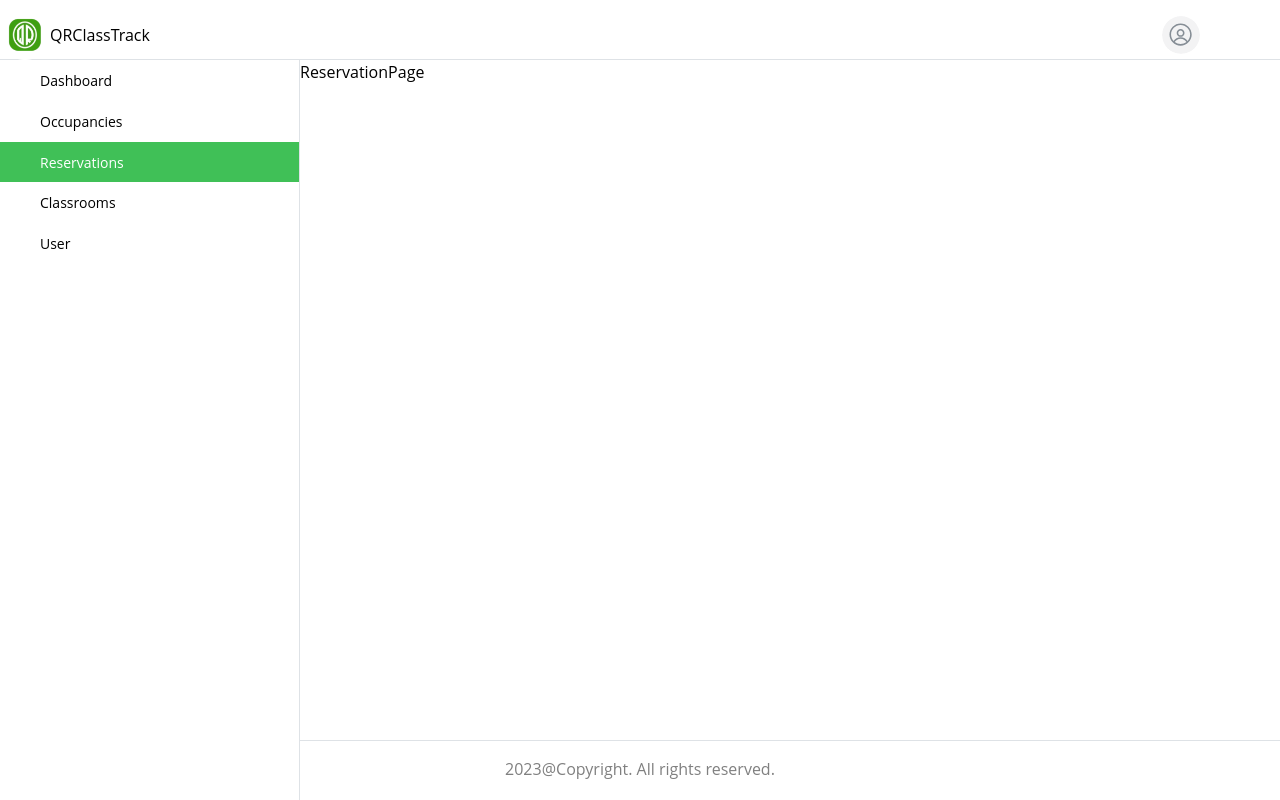
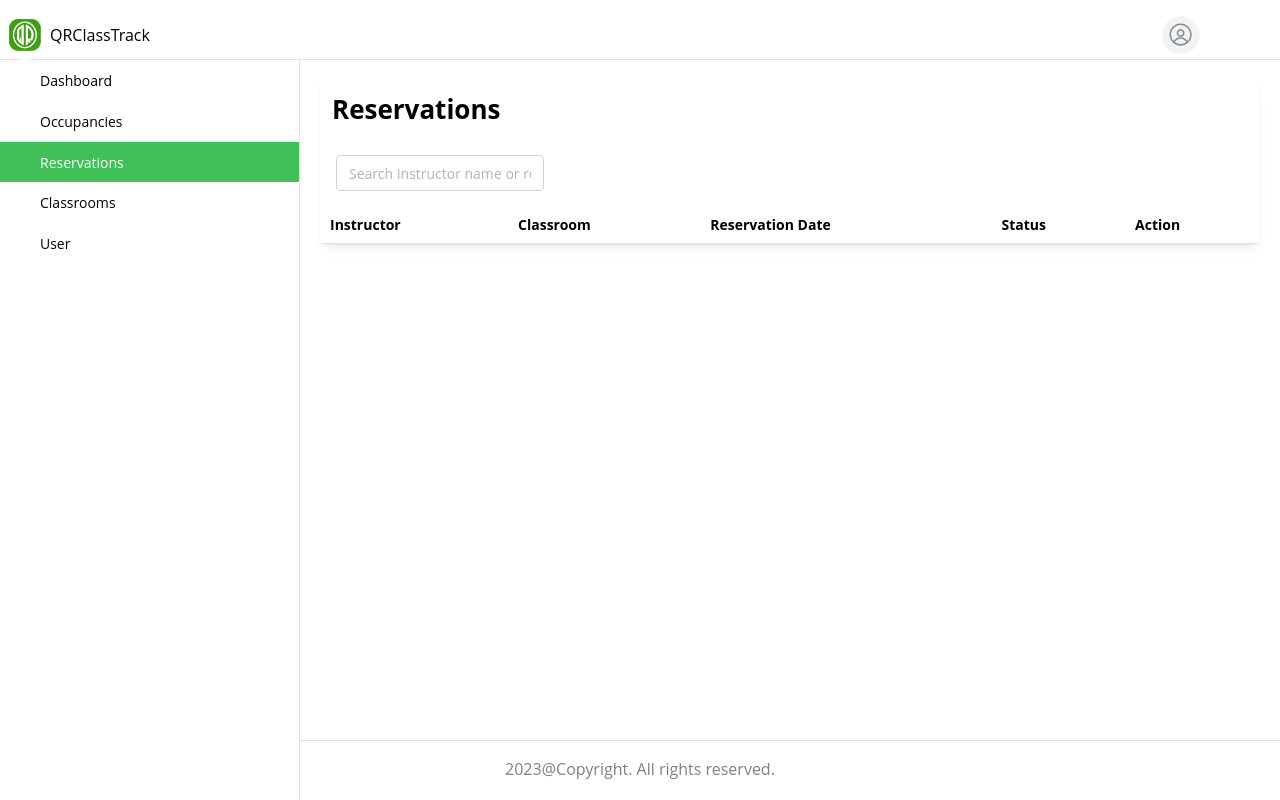
Before and after one commit to CoderJaez/WebQRClassTrack, a React (Vite) app: page /reservations in a window 1280 px wide. Built offline with nearby package versions, Linux system fonts and the light colour scheme; some icons are missing.

Commit message:
Modify Resevation features

```diff
--- a/src/pages/OccupancyPage.tsx
+++ b/src/pages/OccupancyPage.tsx
@@ -1,6 +1,5 @@
 import React, { useEffect, useState } from "react";
 import { ToastContainer, toast } from "react-toastify";
-
 import ActionButtons from "@components/utils/ActionButtons";
 import { ConfirmationDialog } from "@components/utils";
 import {
--- a/src/pages/ReservationPage.tsx
+++ b/src/pages/ReservationPage.tsx
@@ -1,7 +1,88 @@
-import React from "react";
+import React, { useEffect, useState } from "react";
+import { ToastContainer, toast } from "react-toastify";
+import ActionButtons from "@components/utils/ActionButtons";
+import { ConfirmationDialog } from "@components/utils";
+import {
+  Container,
+  Card,
+  Title,
+  TextInput,
+  Group,
+  Checkbox,
+  Text,
+  Table,
+  Avatar,
+  Badge,
+} from "@mantine/core";
+import { X } from "tabler-icons-react";
+import moment from "moment";
+import { useDisclosure } from "@mantine/hooks";
 
 const ReservationPage: React.FC = () => {
-  return <div>ReservationPage</div>;
+  const [isConfirmationDialogOpen, setConfirmationDialogOpen] = useState(false);
+  const [search, setSearch] = useState("");
+
+  const handleCloseConfirmationDialog = () => {
+    setConfirmationDialogOpen(false);
+  };
+
+  const handleConfirmAction = async () => {
+    handleCloseConfirmationDialog();
+  };
+  const onSearchHandler = (e: React.KeyboardEvent) => {
+    if (e.key === "Enter") {
+      //  fetchData(search);
+    }
+  };
+
+  return (
+    <Container fluid p="lg">
+      <ToastContainer />
+      <ConfirmationDialog
+        open={isConfirmationDialogOpen}
+        onClose={handleCloseConfirmationDialog}
+        onConfirm={handleConfirmAction}
+        title="Delete Confirmation"
+        message="Are you sure you want to proceed?"
+      />
+      <Card shadow="sm" p="md" radius="sm">
+        <Card.Section>
+          <Title order={2} p="sm">
+            Reservations
+          </Title>
+          <Group justify="space-between" m="md">
+            <TextInput
+              placeholder="Search Instructor name or room"
+              onKeyDown={onSearchHandler}
+              value={search}
+              onChange={(e: any) => setSearch(e.target.value)}
+              rightSection={
+                search !== "" ? (
+                  <X
+                    onClick={() => {
+                      setSearch("");
+                      // fetchData("");
+                    }}
+                  />
+                ) : null
+              }
+            />
+          </Group>
+          <Table>
+            <Table.Thead>
+              <Table.Tr>
+                <Table.Th>Instructor</Table.Th>
+                <Table.Th>Classroom</Table.Th>
+                <Table.Th>Reservation Date</Table.Th>
+                <Table.Th>Status</Table.Th>
+                <Table.Th>Action</Table.Th>
+              </Table.Tr>
+            </Table.Thead>
+          </Table>
+        </Card.Section>
+      </Card>
+    </Container>
+  );
 };
 
 export default ReservationPage;
--- a/src/pages/UserPage.tsx
+++ b/src/pages/UserPage.tsx
@@ -254,7 +254,11 @@ const UserPage: React.FC = () => {
               placeholder="Eg. John"
               {...form.getInputProps("firstname")}
             />
-            <TextInput label="Middlenane" placeholder="Eg. M" />
+            <TextInput
+              label="Middlenane"
+              placeholder="Eg. M"
+              {...form.getInputProps("middlename")}
+            />
             <TextInput
               label="Lastname"
               placeholder="Eg. Doe"
```
